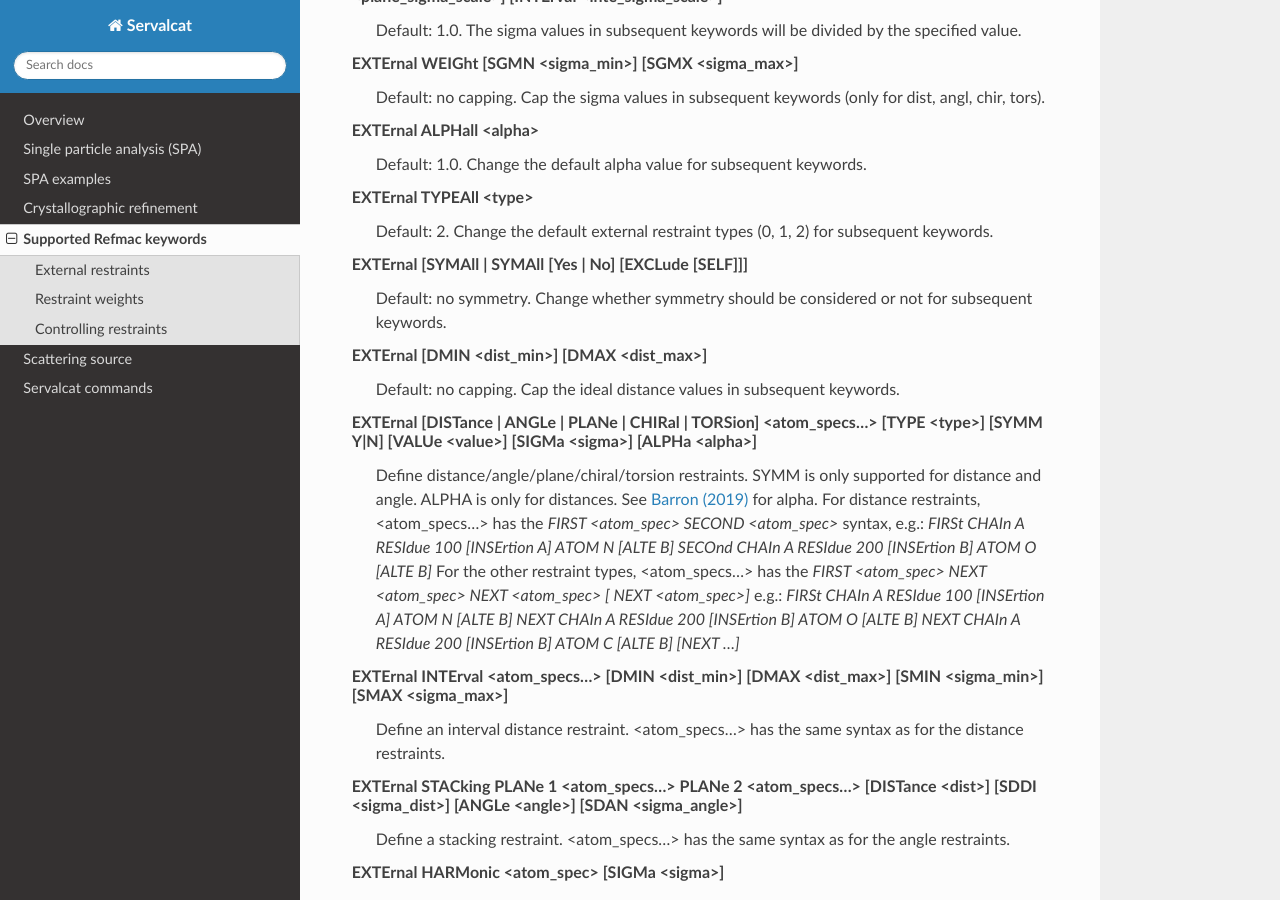
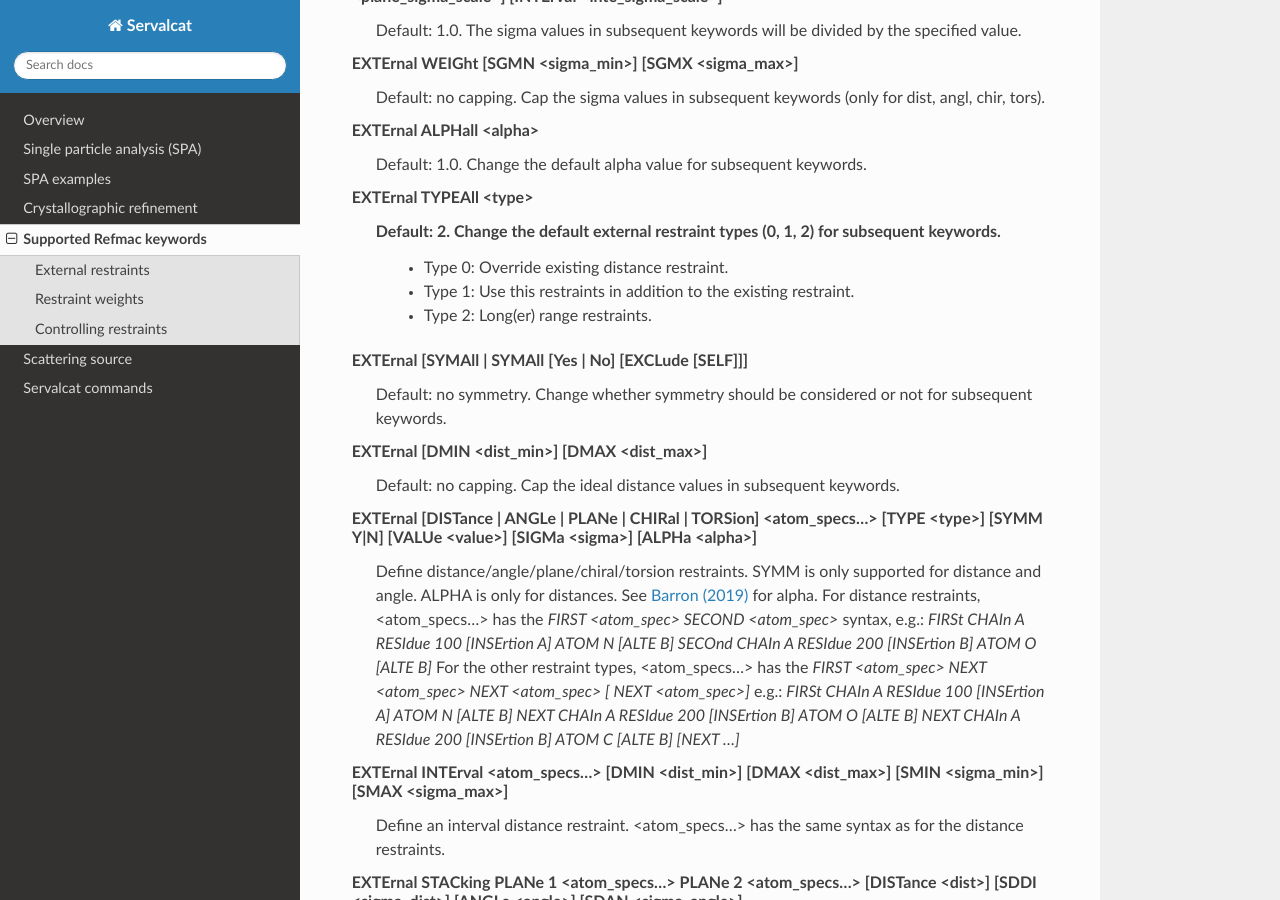
Before and after one commit to keitaroyam/servalcat, a Sphinx documentation site: the page built from docs/refmac_keywords.rst, in a window 1280 px wide and 900 px high, scrolled down 521 px. Built offline with Sphinx 7.4.7 and the Read the Docs theme 3.1.0, drawn with Linux system fonts in a browser that asks for light colours.

Commit message:
restraint type explained - explanation type 2 should be improved

```diff
--- a/docs/refmac_keywords.rst
+++ b/docs/refmac_keywords.rst
@@ -25,6 +25,9 @@ EXTErnal ALPHall <alpha>
 
 EXTErnal TYPEAll <type>
     Default: 2. Change the default external restraint types (0, 1, 2) for subsequent keywords.
+     * Type 0: Override existing distance restraint.
+     * Type 1: Use this restraints in addition to the existing restraint.
+     * Type 2: Long(er) range restraints.
 
 EXTErnal [SYMAll | SYMAll [Yes | No] [EXCLude [SELF]]]
     Default: no symmetry. Change whether symmetry should be considered or not for subsequent keywords.
```
